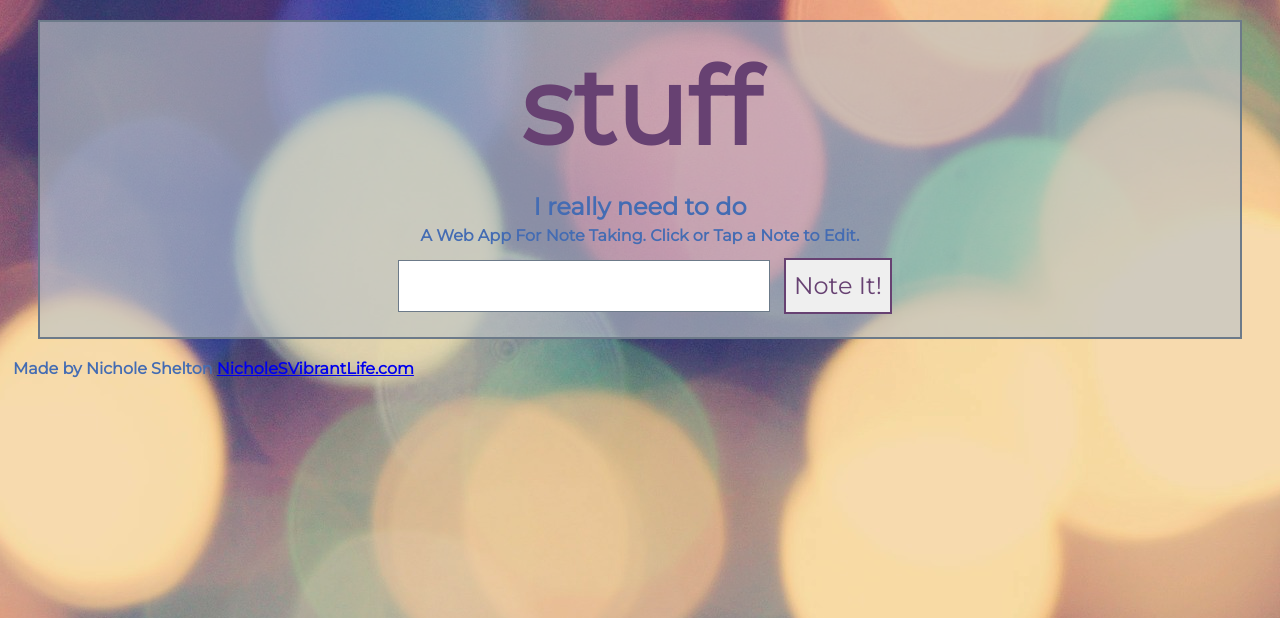
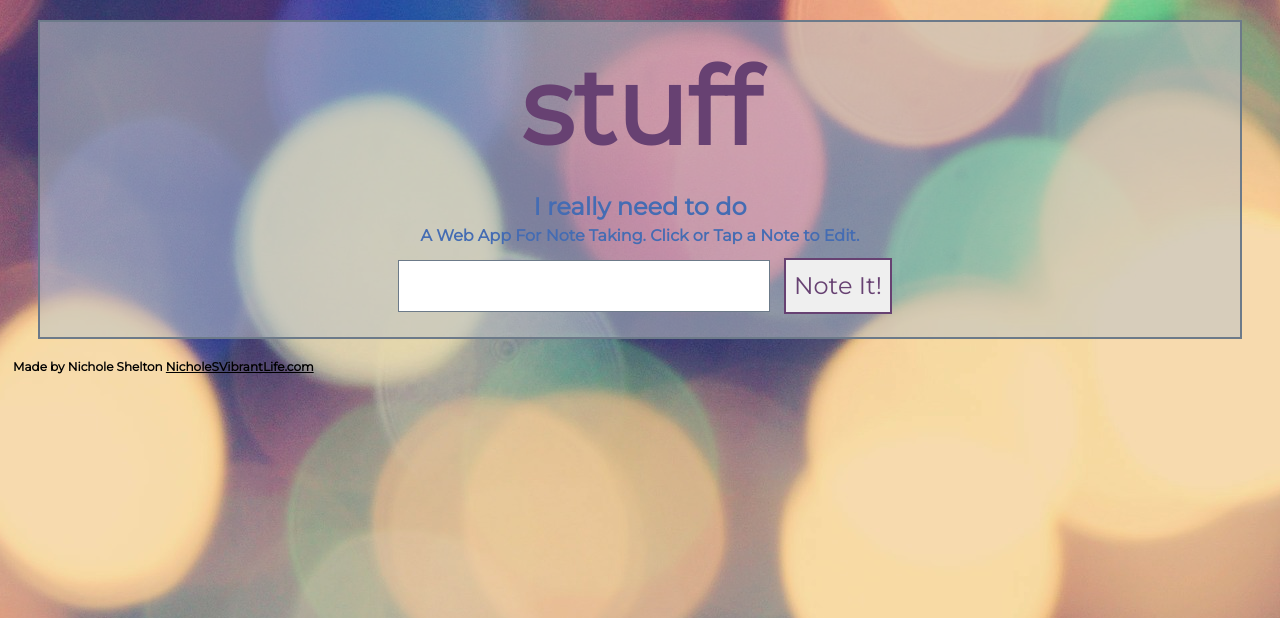
Before and after one commit to vibrantlife/Note.It, a PHP site: page / in a window 1280 px wide. Shown: the top 618 px of the page. Run offline with PHP 8.4, Linux system fonts and the light colour scheme; style sheets or scripts are compiled from the project's sources; some libraries are stand-ins or nearby versions; some web fonts are replaced.

Commit message:
really. done with changes now

```diff
--- a/stylesheets/custom.less
+++ b/stylesheets/custom.less
@@ -91,6 +91,20 @@ ul li a:hover {
 }
 
 #container {
-  background: rgba(189, 195, 199, 0.65);
+  background: rgba(189, 195, 199, 0.56);
   border: 2px solid @gray;
 }
+
+
+#footer h4 {
+  color: black;
+  font-size: 12px;
+}
+
+#footer a {
+  color: black;
+}
+
+#footer a:hover {
+  color: @yellow;
+}
```
